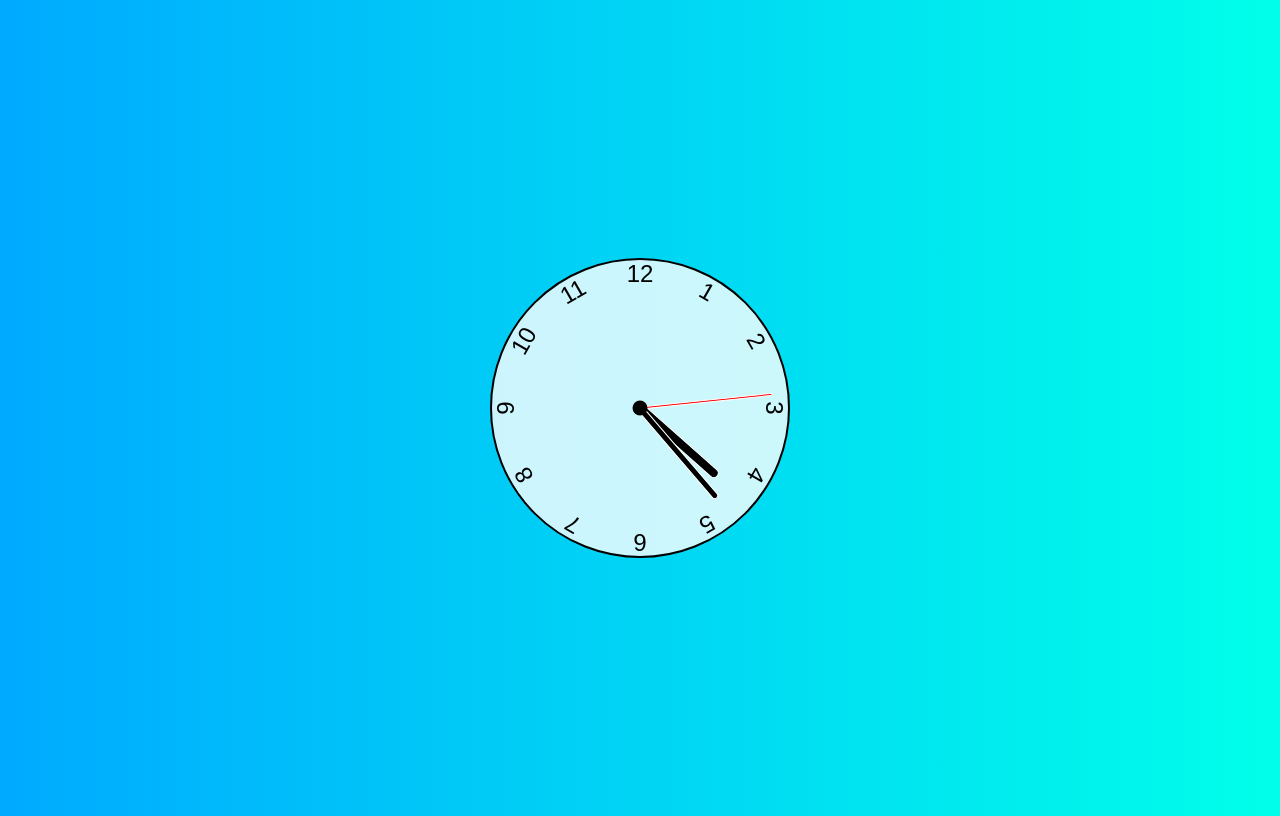
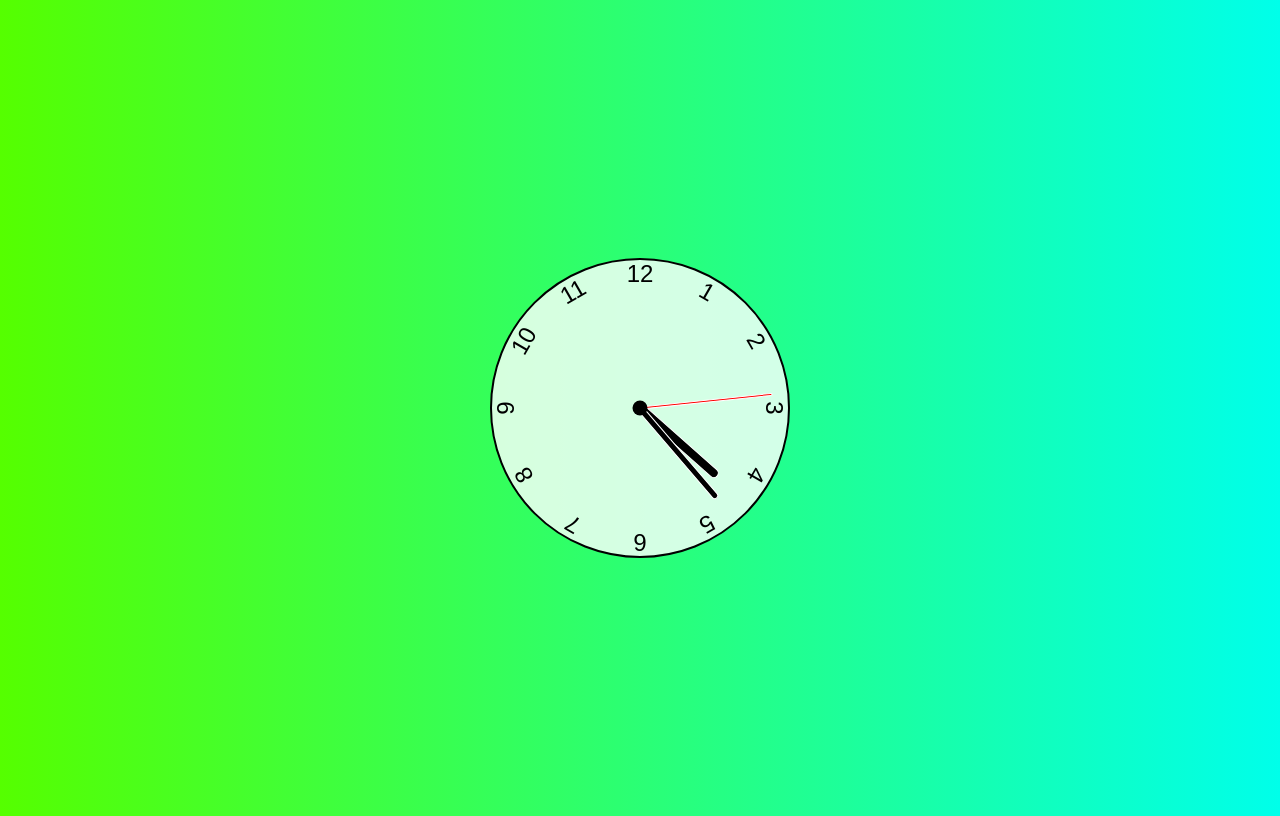
Before and after one commit to vick1208/analogue-clock, a plain HTML site: page index.html in a window 1280 px wide. Drawn offline with Linux system fonts and the light colour scheme; a web font is replaced by a local one.

Commit message:
css change

```diff
--- a/styles.css
+++ b/styles.css
@@ -4,7 +4,7 @@
 }
 
 body {
-    background: linear-gradient(to right, hsl(200, 100%, 50%), hsl(175, 100%, 50%));
+    background: linear-gradient(to right, hsl(100, 100%, 50%), hsl(175, 100%, 50%));
     display: flex;
   justify-content: center;
   align-items: center;
```
